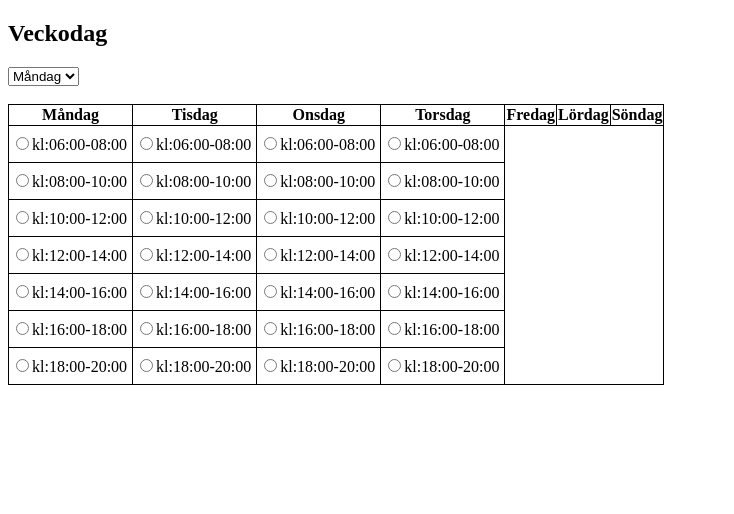
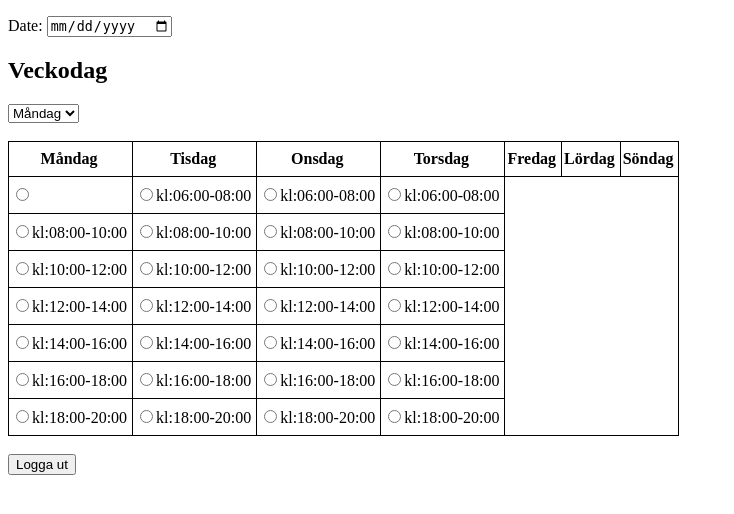
Before and after one commit to kalmaster/tv-tttstuga, a PHP site: page /AnvandareInloggad_PA1.html in a window 1280 px wide. Shown: the top 514 px of the page, without its empty margins (0-734 px from the left). Run offline with PHP 8.4, Linux system fonts and the light colour scheme; some libraries are stand-ins or nearby versions.

Commit message:
Nya saker

```diff
--- a/Design.1/AnvandareInloggad_PA1.html
+++ b/Design.1/AnvandareInloggad_PA1.html
@@ -11,10 +11,14 @@
 
 
 	<body>
-		<script src="https://ajax.googleapis.com/ajax/libs/jquery/3.1.0/jquery.min.js"></script>
-		<script type="text/javascript" src="adminSideScript.js"></script>
+		<!--<script src="https://ajax.aspnetcdn.com/ajax/jQuery/jquery-3.3.1.min.js"></script>
+		<script src="js/jquery-ui-datepicker.min.js"></script>
+		<script type="text/javascript" src="adminSideScript.js"></script>-->
+		  <script src="https://code.jquery.com/jquery-1.12.4.js"></script>
+  <script src="https://code.jquery.com/ui/1.12.1/jquery-ui.js"></script>
+		<p>Date: <input type="date" id="datepicker"></p>
+		<form>
 
-		<form>
 
 			<h2>Veckodag</h2>
 			<select>
@@ -39,7 +43,7 @@
 					<th>Söndag</th>
 				</tr>
 				<tr>
-					<td><input type="radio"; name="tid"; value="Manad1">kl:06:00-08:00</td>
+					<td id="td1"><input type="radio"; name="tid"; value="Manad1"><label id="r1k1"></label></td>
 					<td><input type="radio"; name="tid"; value="Manad1">kl:06:00-08:00</td>
 					<td><input type="radio"; name="tid"; value="Manad1">kl:06:00-08:00</td>
 					<td><input type="radio"; name="tid"; value="Manad1">kl:06:00-08:00</td>
@@ -86,7 +90,7 @@
 			<submit value="AvBoka"; name="avBoka"; class="button";>
 
 		</form>
-
+			<input type="button" value="Logga ut">
 	</body>
 
 </html>
--- a/Design.1/adminSideScript.js
+++ b/Design.1/adminSideScript.js
@@ -1,16 +1,23 @@
 $(document).ready(function() {
 
-alert("Hi");
-/*var twoDigitMonth = ((fullDate.getMonth().length+1) === 1)? (fullDate.getMonth()+1) : '0' + (fullDate.getMonth()+1);
+  /*  $("#calendar").datepicker({
+        inline: true,
+        firstDay: 1,
+        showOtherMonths: true,
+        dayNamesMin: ['Sun', 'Mon', 'Tue', 'Wed', 'Thu', 'Fri', 'Sat']
+    }); */
 
-alert("Hey");
-//Lägger ihop datumet av idag med månaden och året vi har just nu.
-var currentDate = fullDate.getDate() + "/" + twoDigitMonth + "/" + fullDate.getFullYear();
-console.log(currentDate); */
+
+	var fullDate = new Date();
+	var twoDigitMonth = ((fullDate.getMonth().length+1) === 1)? (fullDate.getMonth()+1) : '0' + (fullDate.getMonth()+1);
+
+	//Lägger ihop datumet av idag med månaden och året vi har just nu.
+	var currentDate = fullDate.getDate() + "/" + twoDigitMonth + "/" + fullDate.getFullYear();
+	console.log(currentDate);
 
 
     var today = new Date();
-    var weekno = today.getWeek();
 
-alert(weekno);
+    $("#r1k1").html(currentDate);
+    alert(currentDate);
 });
--- a/Design.1/stylesheet.css
+++ b/Design.1/stylesheet.css
@@ -22,7 +22,7 @@
 	border-collapse: collapse;
 }
 
-td {
+th, td {
 	padding: 8px 5px 8px 2px;
 }
 
```
